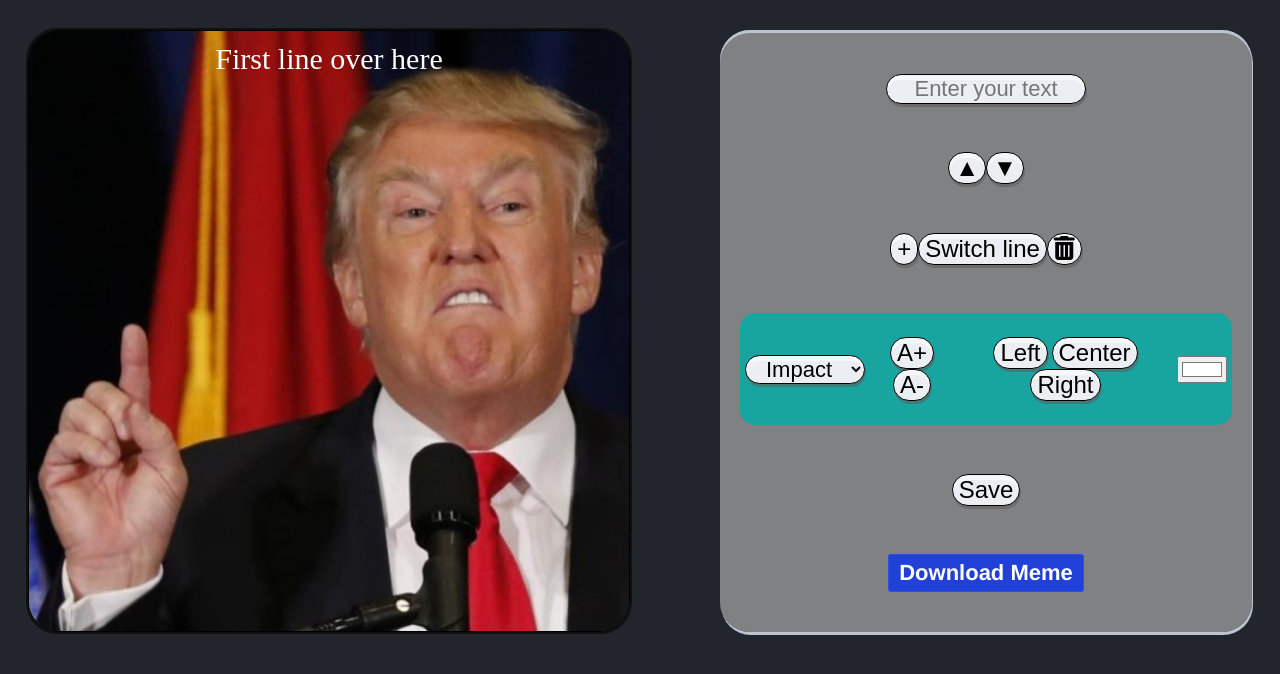
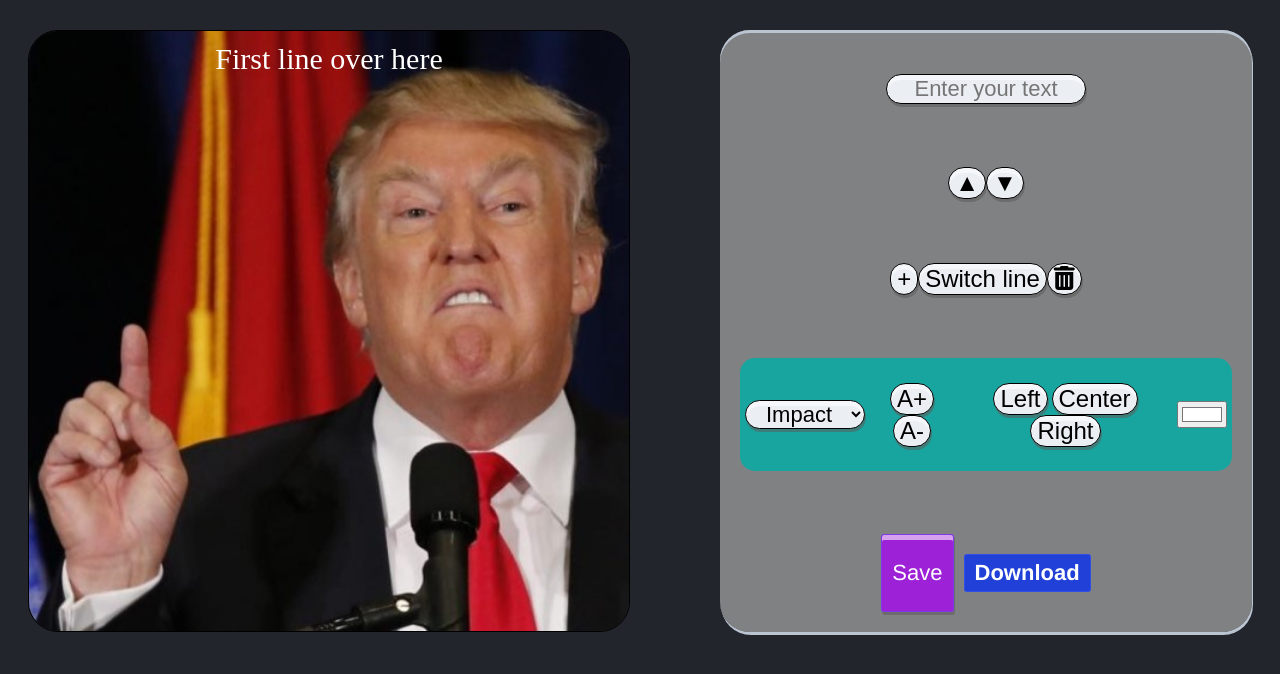
Before and after one commit to AviramBach/MemeGen-sprint2, a plain HTML site: page index.html in a window 1280 px wide. Shown: the part 78-752 px from the top of the page. Drawn offline with Linux system fonts and the light colour scheme.

Commit message:
current status

```diff
--- /dev/null
+++ b/css/components/saved.css
@@ -0,0 +1,11 @@
+.saved-memes-container{
+
+
+
+}
+
+.saved-memes-container>*{
+    margin: 10px;
+
+
+}
--- a/css/main.css
+++ b/css/main.css
@@ -25,8 +25,6 @@ button {
     border: 1px solid black;
     background-color: #ebeef3;
     cursor: pointer;
-
-
 }
 
 .btn-download {
@@ -42,10 +40,27 @@ button {
     padding: 5px 10px;
     border-radius: 3px;
     text-decoration: none;
-    display: flex; /* Use flex display */
+    display: flex;
+    align-items: center;
+
+}
+
+.btn-save{
+    background: #a507efc8;
+    border: 1px solid #4665ff5d;
+    font-size: 22px;
+    color: #fff;
+    cursor: pointer;
+    font-family: Helvetica, Arial, sans-serif;
+    margin: 0 5px;
+    user-select: none;
+    white-space: nowrap;
+    padding: 5px 10px;
+    border-radius: 3px;
+    text-decoration: none;
+    display: flex;
     align-items: center;
 }
-
 
 
 .hidden {
--- a/css/styles.css
+++ b/css/styles.css
@@ -12,6 +12,7 @@
 @import url("components/gallery.css");
 @import url("components/edit-tools.css");
 @import url("components/main-header.css");
+@import url("components/saved.css");
 /* @import url("components/logo.css");
 @import url("components/main-header.css");
 @import url("components/main-container.css");
--- a/index.html
+++ b/index.html
@@ -77,19 +77,17 @@
                         <input class="paint-brush" type="color" id="favcolor" name="text-color" value="#ffffff">
                     </div>
                 </div>
-
-                <button class="btn-save" onclick="onSaveCanvas()">Save</button>
-                <h2>
-                    <a href="#" class="btn-download" onclick="onDownloadCanvas(this)">Download Meme</a>
-                </h2>
-
+                <div class="meme-options">
+                    <button class="btn-save" onclick="onSaveCanvas()">Save</button>
+                    <h2>
+                        <a href="#" class="btn-download" onclick="onDownloadCanvas(this)">Download</a>
+                    </h2>
+                </div>
             </div>
 
             <div class="canvas-container">
-                <canvas id="my-canvas" class="my-canvas" width="600" height="600"
-                    style="outline: 2px solid rgb(15, 17, 15)"></canvas>
+                <canvas id="my-canvas" class="my-canvas" width="600" height="600"></canvas>
             </div>
-
 
         </section>
 
--- a/js/memeController.js
+++ b/js/memeController.js
@@ -13,6 +13,7 @@ function onInit() {
 
     renderMeme()
     renderGallery()
+    renderSavedMemes()
     // renderCanvas()
 
     console.log('gCtx', gCtx)
@@ -41,7 +42,7 @@ function onShowSection(sectionId) {
     targetSection.classList.remove('hidden')
 
     if (sectionId === 'saved') {
-        renderSavedMemes(); // Render saved memes when "Saved" section is shown
+        renderSavedMemes()
     }
 }
 
@@ -52,6 +53,7 @@ function addListeners() {
     addTouchListeners()
     addSelectListeners()
 
+    addSavedMemeClickListener()
     // window.addEventListener('resize', () => {
     //     resizeCanvas()
     //     renderMeme()
@@ -215,7 +217,7 @@ function getEvPos(ev) {
 
 
 function onDown(ev) {
-    const pos = getEvPos(ev);
+    const pos = getEvPos(ev)
 
     const clickedLineIdx = gMeme.lines.findIndex(line =>
         isPointInLineBounds(pos, line)
@@ -273,7 +275,7 @@ function onDeleteLine() {
         }
     })
     if (indexToDelete !== -1) {
-        lines.splice(indexToDelete, 1);
+        lines.splice(indexToDelete, 1)
     }
     renderMeme()
 }
@@ -285,10 +287,8 @@ function onTextAlign(align) {
         if (line.isSwitched === true) {
             line.alignment = align
             const textWidth = gCtx.measureText(line.txt).width;
-            line.width = textWidth;
-
-            // Pass the alignment of the text to drawFrame
-            drawFrame(line.txt, line.size, line.alignment, line.pos.x, line.pos.y);
+            line.width = textWidth
+            drawFrame(line.txt, line.size, line.alignment, line.pos.x, line.pos.y)
         }
     })
     renderMeme()
@@ -333,7 +333,6 @@ function onFlexibleMeme() {
         selectedImg.classList.add('selected')
         setImg(selectedImg)
     }
-
 
     lines.push({
         txt: randomText,
@@ -401,3 +400,21 @@ function renderSavedMemes() {
         savedMemesContainer.appendChild(memeImg);
     });
 }
+
+function addSavedMemeClickListener() {
+    const savedMemesContainer = document.querySelector('.saved-memes-container');
+    savedMemesContainer.addEventListener('click', (event) => {
+        if (event.target.tagName === 'IMG') {
+            const savedMemes = loadSavedMemes();
+            const clickedMemeIdx = Array.from(savedMemesContainer.children).indexOf(event.target);
+            const clickedMeme = savedMemes[clickedMemeIdx];
+
+            // Update gMeme with loaded meme data
+            gMeme.lines = clickedMeme.lines;
+            gMeme.selectedLineIdx = 0; // Assuming you want to select the first line
+
+            // Render the loaded meme on the canvas
+            renderMeme();
+        }
+    });
+}
```
Also changed, not shown: js/memeService.js (+10 -11 lines).
